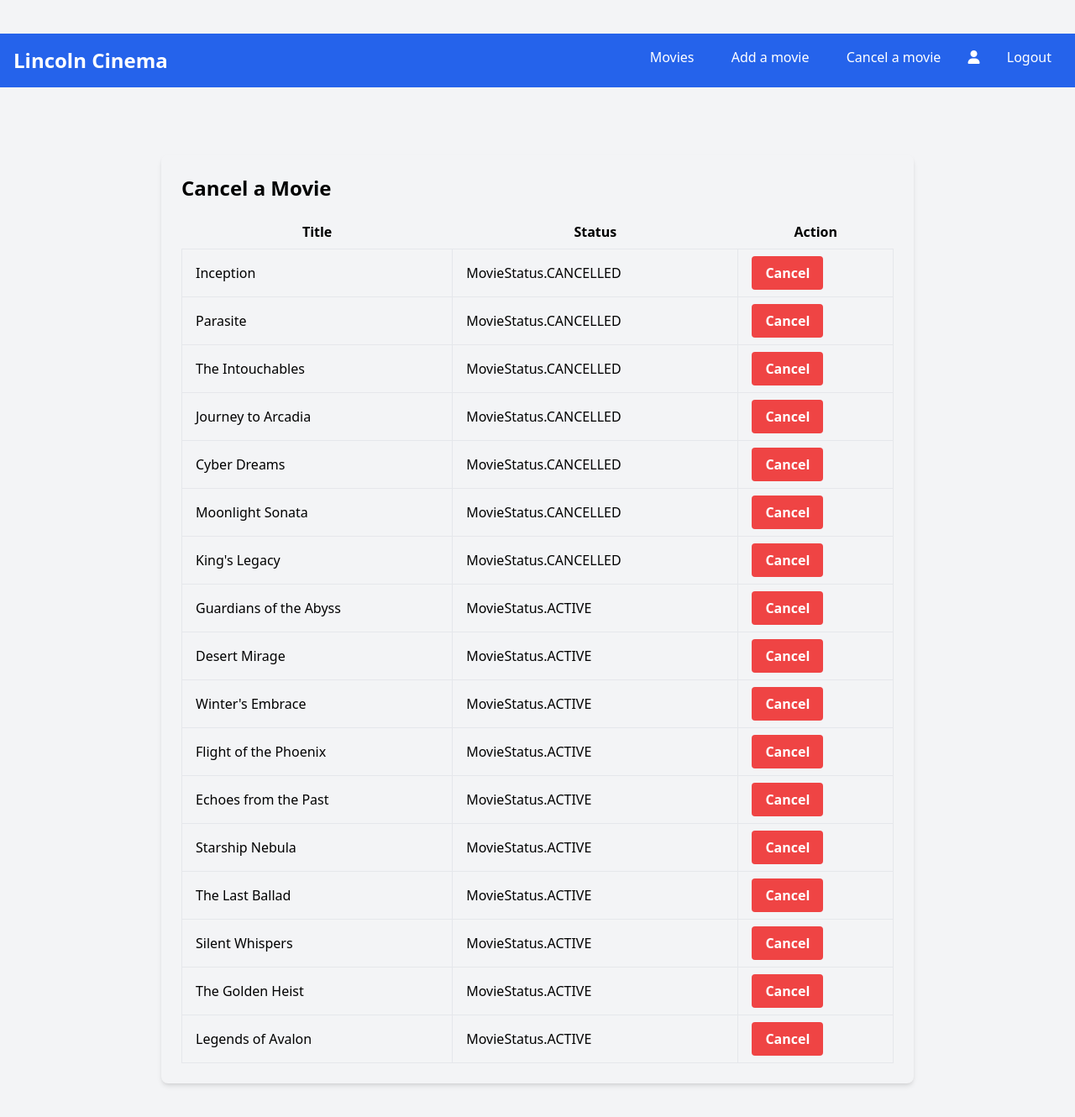
After one commit to twoyoung/lincoln-cinema-online-movie-ticket-booking-system, a Flask app: page /cancel/movie in a window 1280 px wide. The commit adds this page. Shown: the whole page at 84% size. Run offline with Flask 3, Linux system fonts and the light colour scheme; a user stored in the database is signed in.

Commit message:
admin cancel movie function done

```diff
--- a/controllers/movieController.py
+++ b/controllers/movieController.py
@@ -266,11 +266,26 @@ class MovieController:
             return "Unauthorized", 401
 
     @staticmethod
+    def showCancelMoviePage():
+        movies = Movie.query.all()
+        return render_template("cancelMovie.html", movies=movies)
+
+    @staticmethod
     def cancelMovie(userId: int, movieId: int):
         user = User.getUserById(userId)
         if user.type == 'admin':
             movie = Movie.getMovieById(movieId)
-            return user.cancelMovie(movie)
+            if movie:
+                success = user.cancelMovie(movie)
+                if success:
+                    flash("Movie cancelled successfully")
+                    return redirect(url_for('movies.cancelMovie'))
+                else:
+                    flash("Movie cancel failed")
+                    return redirect(url_for('movies.cancelMovie'))
+            else:
+                flash("Movie not found")
+                return redirect(url_for('movies.cancelMovie'))
         else:
             return "Unauthorized", 401
 
--- a/routes/routes.py
+++ b/routes/routes.py
@@ -173,10 +173,16 @@ def addScreening(movieId):
         return MovieController.addScreening(session['userId'], newScreeningData)
     return MovieController.showAddScreeningPage(movieId)
 
-@movie_bp.route('/cancel/movie/<movieId>', methods=['DELETE'])
+@movie_bp.route('/cancel/movie', methods=['GET'])
+@movie_bp.route('/cancel/movie/<movieId>', methods=['GET', 'POST'])
 @admin_required
-def cancelMovie(movieId):
-    return MovieController.cancelMovie(session['userId'], movieId)
+def cancelMovie(movieId=None):
+    if movieId and request.method == 'POST':
+        return MovieController.cancelMovie(session['userId'], movieId)
+    elif movieId:
+        return redirect(url_for('movies.showMovieDetails',movieId=movieId))
+    else:
+        return MovieController.showCancelMoviePage()
 
 @movie_bp.route('/cancel/screening/<screeningId>', methods=['DELETE'])
 @admin_required
--- a/static/output.css
+++ b/static/output.css
@@ -746,6 +774,14 @@ video {
 
 .max-w-sm {
   max-width: 24rem;
+}
+
+.max-w-xl {
+  max-width: 36rem;
+}
+
+.table-auto {
+  table-layout: auto;
 }
 
 .cursor-pointer {
--- a/templates/base.html
+++ b/templates/base.html
@@ -46,6 +46,8 @@
 
                         {% elif session['userType'] == 'admin' %}
                         <a href="{{ url_for('movies.addMovie') }}" class="hover:bg-blue-500 px-3 py-2 rounded">Add a movie</a>
+
+                        <a href="{{ url_for('movies.cancelMovie') }}" class="hover:bg-blue-500 px-3 py-2 rounded">Cancel a movie</a>
                     {% endif %}
                     <i class="fas fa-user"></i>  <!-- Font Awesome User Icon -->
 
--- /dev/null
+++ b/templates/cancelMovie.html
@@ -0,0 +1,62 @@
+{% extends 'base.html' %}
+
+{% block title %}screenings{% endblock %}
+
+{% block content %}
+
+<div class="container mx-auto mt-20 p-6 shadow-md rounded-lg max-w-4xl bg-gray-100 font-sans antialiased">
+    <h2 class="text-2xl font-semibold mb-4">Cancel a Movie</h2>
+
+    <table class="w-full table-auto">
+        <thead>
+            <tr>
+                <th class="px-4 py-2">Title</th>
+                <th class="px-4 py-2">Status</th>
+                <th class="px-4 py-2">Action</th>
+            </tr>
+        </thead>
+        <tbody>
+            {% for movie in movies %}
+            <tr>
+                <td class="border px-4 py-2">{{ movie.title }}</td>
+                <td class="border px-4 py-2">{{ movie.status }}</td>
+                <td class="border px-4 py-2">
+                    <button onclick="showModal({{ movie.id }})" class="bg-red-500 hover:bg-red-600 text-white font-bold py-2 px-4 rounded">
+                        Cancel
+                    </button>
+                </td>
+            </tr>
+            {% endfor %}
+        </tbody>
+    </table>
+</div>
+
+<!-- Modal structure -->
+<div id="modal" class="fixed top-0 left-0 w-full h-full flex items-center justify-center bg-black bg-opacity-50 hidden">
+    <div class="bg-white p-8 rounded-lg shadow-md max-w-xl max-h-[80vh] overflow-y-auto m-auto">
+        <p>Are you sure you want to cancel this movie?</p>
+        <form id="modalForm" action="" method="post" class="mt-4">
+            <button type="submit" class="bg-red-500 hover:bg-red-600 text-white font-bold py-2 px-4 rounded mr-2">
+                Confirm
+            </button>
+            <button type="button" onclick="hideModal()" class="bg-gray-400 hover:bg-gray-500 text-white font-bold py-2 px-4 rounded">
+                Cancel
+            </button>
+        </form>
+    </div>
+</div>
+
+<script>
+    var baseURL = "{{ url_for('movies.cancelMovie', movieId='MOVIE_ID') }}";
+    function showModal(movieId) {
+        document.getElementById('modal').style.display = 'flex';
+        var actionURL = baseURL.replace('MOVIE_ID', movieId);
+        document.getElementById('modalForm').action = actionURL;
+    }
+
+    function hideModal() {
+        document.getElementById('modal').style.display = 'none';
+    }
+</script>
+
+{% endblock %}
```
Also changed, not shown: other parts of static/output.css (+56 -0 lines), models/movieModel.py (+5 -5 lines), models/userModel.py (+19 -5 lines), instance/cinema.db.
